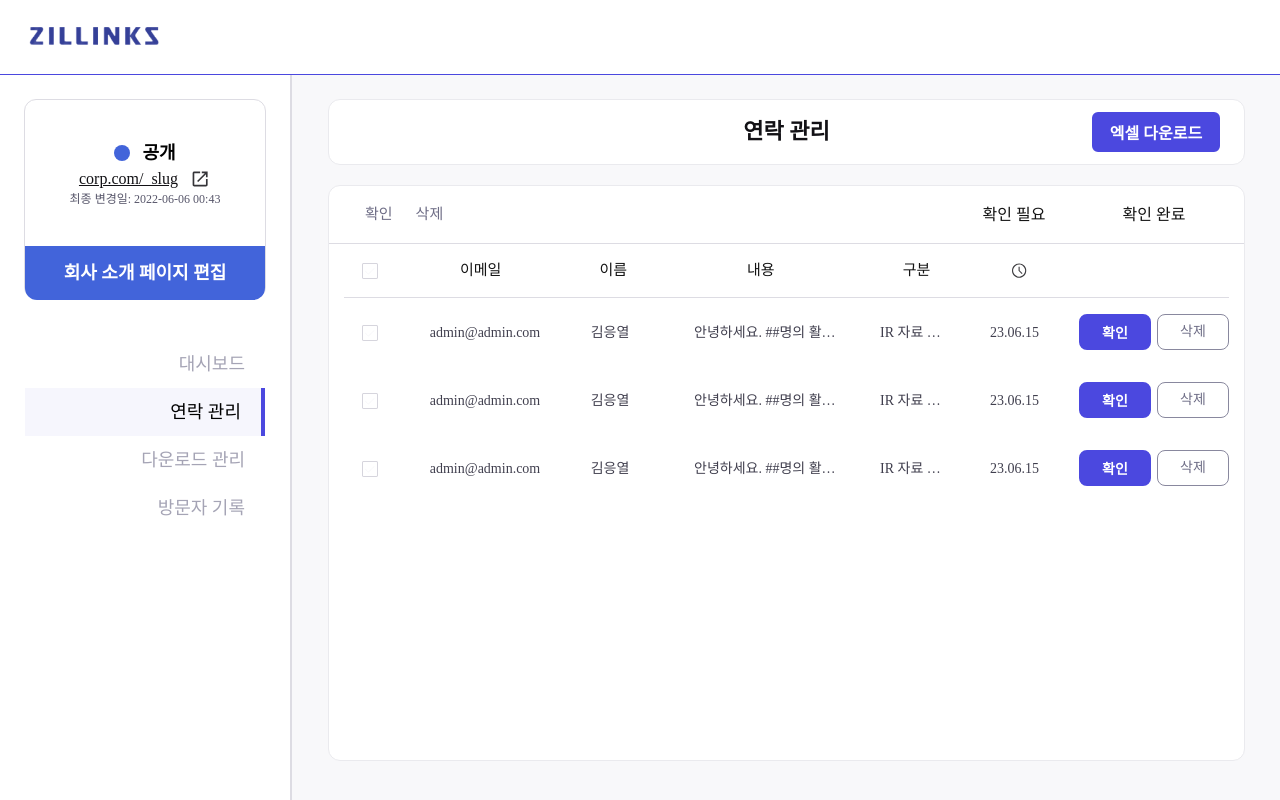
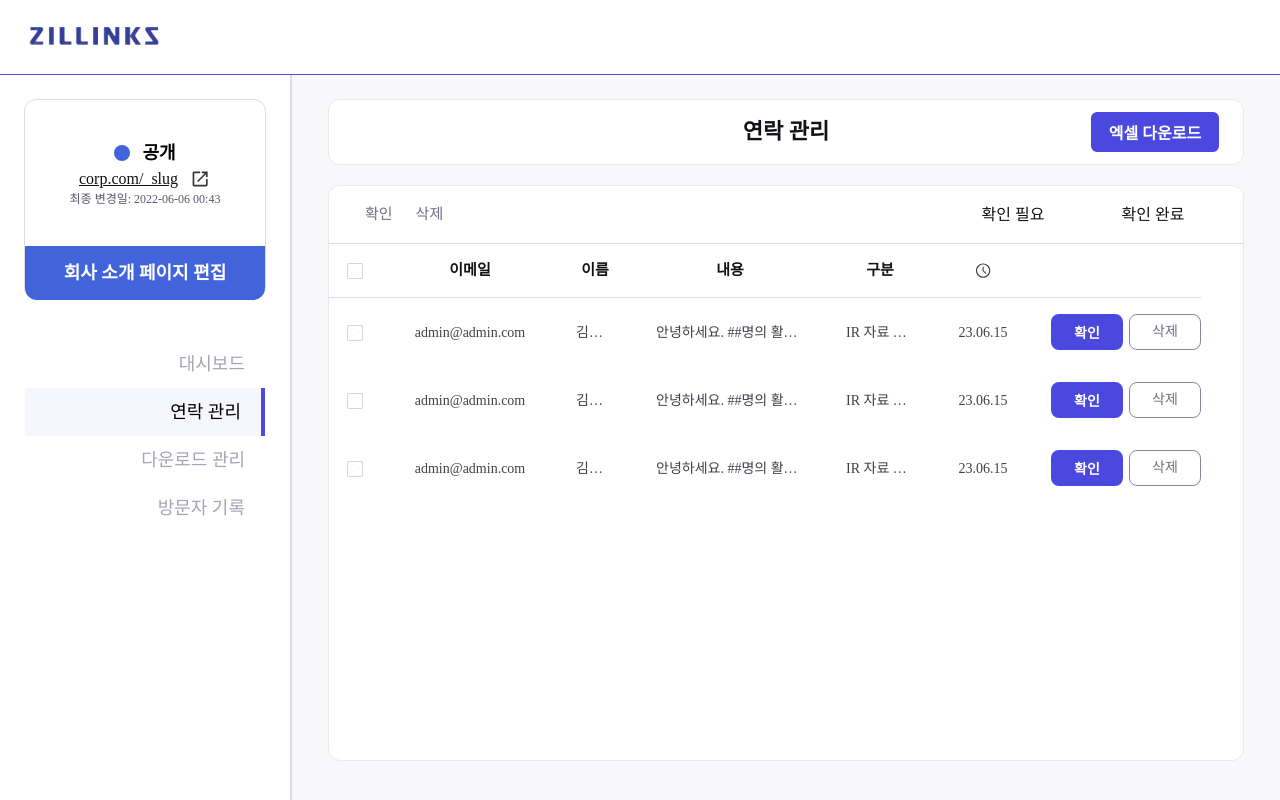
Before and after one commit to boyon99/TEAM-INTRO-FE, a Next.js app: page /contact in a window 1280 px wide. Built offline with nearby package versions, Linux system fonts and the light colour scheme; a web font is replaced by a local one.

Commit message:
chore: table 요소로 바꾸고 스타일 수정

```diff
--- a/src/components/dashboard/ContactContents.tsx
+++ b/src/components/dashboard/ContactContents.tsx
@@ -1,5 +1,5 @@
 import { PrimaryButton } from '../common/button';
-import InquiryList from './InquiryList';
+import InquiryTable from './InquiryTable';
 import Title from './Title';
 
 export default function ContactContents() {
@@ -13,7 +13,7 @@ export default function ContactContents() {
           onClick={() => {}}
         />
       </Title>
-      <InquiryList />
+      <InquiryTable />
     </div>
   );
 }
--- a/src/components/dashboard/InquiryList.tsx
+++ b/src/components/dashboard/InquiryTable.tsx
@@ -16,7 +16,7 @@ export interface Inquiry {
   selected?: boolean;
 }
 
-export default function InquiryList() {
+export default function InquiryTable() {
   const [showConfirmModal, setShowConfirmModal] = useState<boolean>(false);
   const [showDeleteModal, setShowDeleteModal] = useState<boolean>(false);
   const [showDetailModal, setShowDetailModal] = useState<boolean>(false);
@@ -61,12 +61,12 @@ export default function InquiryList() {
   ];
 
   // select option으로 처리
+
+  useEffect(() => {
     const newData = data.map((el) => ({
       ...el,
       selected: false,
     }));
-
-  useEffect(() => {
     setRows(newData);
   }, []);
 
@@ -113,7 +113,7 @@ export default function InquiryList() {
 
   return (
     <div className="h-[calc(100vh-224px)] border border-GrayScalePrimary-150 bg-white rounded-xl mt-5">
-      {data ? (
+      {rows.length ? (
         <>
           <div className="flex items-center justify-between pl-9 pr-5 h-[58px] border-b border-b-GrayScalePrimary-200">
             <section className="text-[15px] text-GrayScalePrimary-600 space-x-[23px]">
@@ -140,14 +140,17 @@ export default function InquiryList() {
             </section>
           </div>
 
-          <div className="px-[15px]">
-            <section className="flex items-center border-b border-b-GrayScalePrimary-200 w-full h-[54px] pl-4">
+          <table className="px-[15px]">
+            <thead>
+              <tr className="flex items-center border-b border-b-GrayScalePrimary-200 w-full h-[54px] pl-4">
                 <Checkbox checked={allSelected} handleClick={toggleAllSelected} />
-              <span className="text-[15px] text-GrayScaleNeutral-1000 mx-20">이메일</span>
-              <span className="text-[15px] text-GrayScaleNeutral-1000 ml-[18px]">이름</span>
-              <span className="text-[15px] text-GrayScaleNeutral-1000 mx-[120px]">내용</span>
-              <span className="text-[15px] text-GrayScaleNeutral-1000 ml-2">구분</span>
-              <button className="ml-20">
+
+                <th className="text-[15px] text-GrayScaleNeutral-1000 mx-10 text-center w-[130px]">이메일</th>
+                <th className="text-[15px] text-GrayScaleNeutral-1000 text-center w-10">이름</th>
+                <th className="text-[15px] text-GrayScaleNeutral-1000 text-center mx-10 w-[150px]">내용</th>
+                <th className="text-[15px] text-GrayScaleNeutral-1000 w-[70px] text-center">구분</th>
+                <th className="w-14 mx-10 flex items-center justify-center">
+                  <button>
                     <svg width="18" height="18" viewBox="0 0 18 18" fill="none" xmlns="http://www.w3.org/2000/svg">
                       <mask id="mask0_1382_14335" maskUnits="userSpaceOnUse" x="0" y="0" width="18" height="18">
                         <rect width="18" height="18" fill="#D9D9D9" />
@@ -160,23 +163,27 @@ export default function InquiryList() {
                       </g>
                     </svg>
                   </button>
-            </section>
+                </th>
+              </tr>
+            </thead>
 
             {rows.map((el) => (
-              <div key={el.contact_us_log_id}>
-                <section className="h-[68px] flex items-center w-full pl-4">
+              <tbody key={el.contact_us_log_id}>
+                <tr className="h-[68px] flex items-center w-full pl-4">
                   <Checkbox checked={el.selected} handleClick={() => toggleRow(el.contact_us_log_id)} />
-                  <article onClick={openDetailModal} className="cursor-pointer flex items-center">
-                    <p className="text-[14px] text-GrayScalePrimary-800 mx-10 text-center truncate w-[130px]">
+
+                  <div onClick={openDetailModal} className="cursor-pointer flex items-center">
+                    <td className="text-[14px] text-GrayScalePrimary-800 mx-10 text-center truncate w-[130px]">
                       {el.email}
-                    </p>
-                    <p className="text-[14px] text-GrayScalePrimary-800 text-center truncate w-10">{el.name}</p>
-                    <p className="text-[14px] text-GrayScalePrimary-800 ml-16 mr-9 text-center truncate w-[150px]">
+                    </td>
+                    <td className="text-[14px] text-GrayScalePrimary-800 text-center truncate w-10">{el.name}</td>
+                    <td className="text-[14px] text-GrayScalePrimary-800 mx-10 text-center truncate w-[150px]">
                       {el.content}
-                    </p>
-                    <p className="text-[14px] text-GrayScalePrimary-800 text-center truncate w-[70px]">{el.type}</p>
-                    <span className="mx-10 text-[14px] text-GrayScalePrimary-800">{el.date}</span>
-                  </article>
+                    </td>
+                    <td className="text-[14px] text-GrayScalePrimary-800 text-center truncate w-[70px]">{el.type}</td>
+                    <td className="mx-10 text-[14px] text-GrayScalePrimary-800 w-14 text-center">{el.date}</td>
+                  </div>
+
                   <PrimaryButton
                     text="확인"
                     classname="font-bold w-[72px] h-9 rounded-lg mr-[6px]"
@@ -189,9 +196,9 @@ export default function InquiryList() {
                   >
                     삭제
                   </button>
-                </section>
+                </tr>
                 {showDetailModal && createPortal(<DetailModal closeModal={closeDetailModal} {...el} />, document.body)}
-              </div>
+              </tbody>
             ))}
             {showDeleteModal &&
               createPortal(
@@ -207,7 +214,7 @@ export default function InquiryList() {
                 />,
                 document.body,
               )}
-          </div>
+          </table>
         </>
       ) : (
         <p className="flex justify-center items-center h-full text-[22px] text-GrayScaleNeutral-1000">
--- a/src/interfaces/popup.ts
+++ b/src/interfaces/popup.ts
@@ -1,4 +1,4 @@
-import { Inquiry } from '@/components/dashboard/InquiryList';
+import { Inquiry } from '@/components/dashboard/InquiryTable';
 
 export interface popup {
   text: string;
```
Lines whose indentation alone changed are shown as unchanged.
